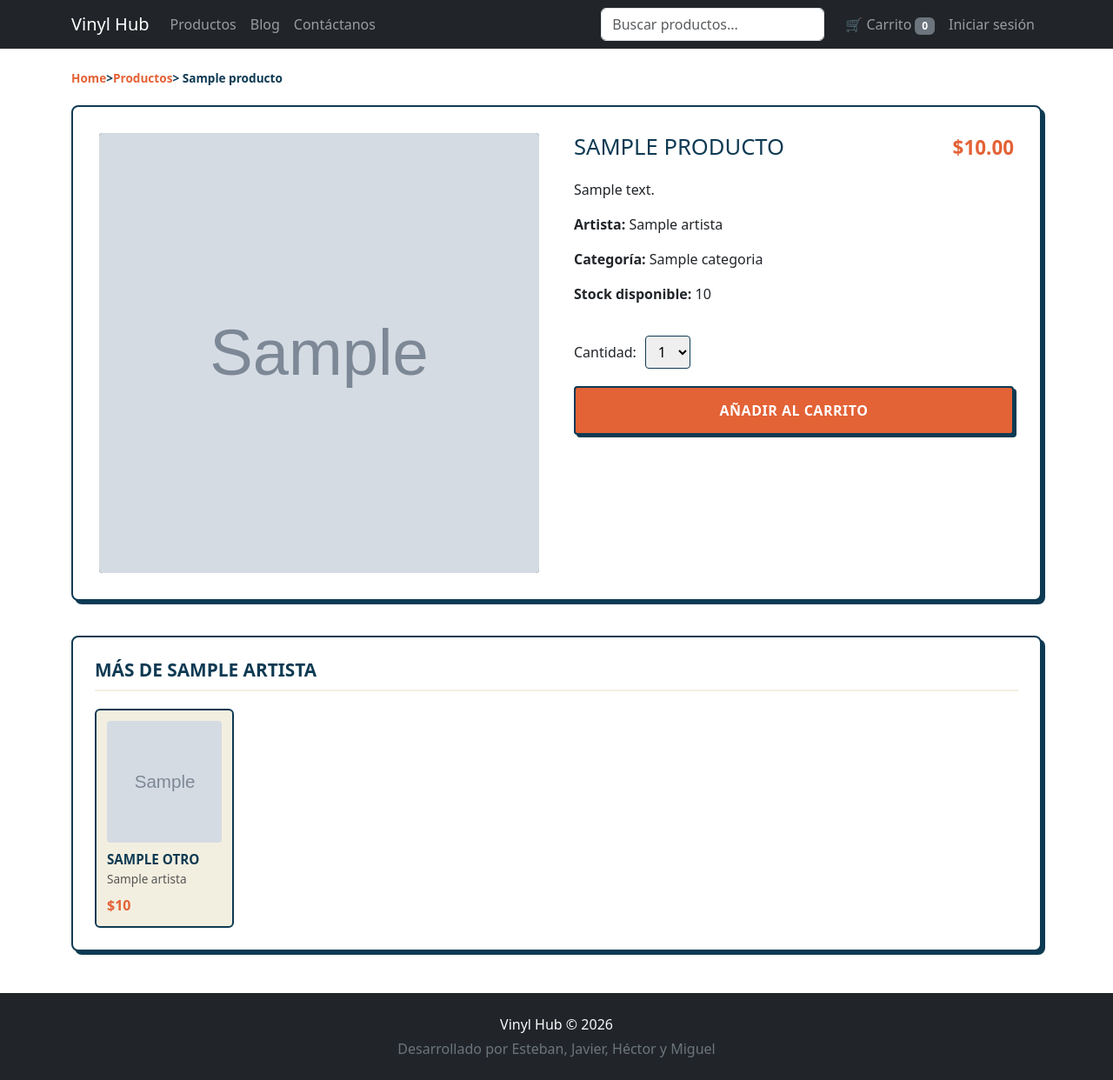
After one commit to Notzeiro/prueba-1-fullstack, a Django app: template templates/productos/detalle.html in a window 1280 px wide. The commit adds this page. Shown: the whole page at 87% size. Run offline with Django 5.2, Linux system fonts and the light colour scheme; tables that the repository leaves empty hold one stand-in row (values such as "Sample post"); the template is opened without the code that fills it: values that come from a table or form of the project are taken from there, most other values are stand-ins (such as "Sample title", 1, 10 or a date in 2020); grey boxes marked "Sample" are stand-in pictures.

Commit message:
Extrae y adapta a Django el diseno de productos que subio javo (lista y detalle), sin la llamada externa a la API de Discogs
Co-Authored-By: Claude Sonnet 5 <noreply@anthropic.com>

```diff
--- a/productos/urls.py
+++ b/productos/urls.py
@@ -5,4 +5,5 @@ app_name = "productos"
 
 urlpatterns = [
     path("", views.index, name="index"),
+    path("<int:pk>/", views.detalle, name="detalle"),
 ]
--- a/productos/views.py
+++ b/productos/views.py
@@ -3,3 +3,8 @@ from django.http import HttpResponse
 
 def index(request):
     return HttpResponse("Productos funcionando")
+
+
+def detalle(request, pk):
+    # TODO: reemplazar por la consulta real: Producto.objects.get(pk=pk)
+    return HttpResponse(f"Detalle del producto {pk} (pendiente de conectar a la base de datos)")
--- /dev/null
+++ b/static/css/productos.css
@@ -0,0 +1,194 @@
+/* ===================== PALETA "VINYL COOL" ===================== */
+:root {
+    --bg-page: #F3EFE0;          /* Crema vintage */
+    --card-bg: #FFFFFF;          /* Blanco para cards */
+    --border-color: #0E3A53;     /* Azul marino, borde estructural */
+    --navy-blue: #0E3A53;
+    --terracotta: #E36236;       /* Precio / acento */
+    --mustard: #E8A246;          /* Hover */
+    --text-primary: #1A1A1A;
+}
+
+/* ===================== HERO (portada de productos) ===================== */
+.hero-banner {
+    display: flex;
+    align-items: center;
+    justify-content: space-between;
+    background-color: var(--card-bg);
+    border: 2px solid var(--border-color);
+    padding: 40px;
+    gap: 30px;
+    margin-bottom: 30px;
+    border-radius: 8px;
+    box-shadow: 4px 4px 0px var(--border-color);
+}
+
+.hero-content { flex: 1; max-width: 500px; }
+
+.hero-content h1 {
+    font-size: 2.2rem;
+    color: var(--navy-blue);
+    margin: 0 0 15px 0;
+    font-weight: 800;
+    text-transform: uppercase;
+    letter-spacing: 1px;
+}
+
+.hero-content p { font-size: .95rem; line-height: 1.5; margin-bottom: 25px; }
+
+.hero-button {
+    display: inline-flex;
+    align-items: center;
+    gap: 8px;
+    padding: 12px 24px;
+    background-color: var(--terracotta);
+    color: #fff;
+    text-decoration: none;
+    font-weight: bold;
+    border-radius: 4px;
+    border: 2px solid var(--text-primary);
+    box-shadow: 3px 3px 0px var(--text-primary);
+    transition: all .2s ease;
+}
+
+.hero-button:hover {
+    background-color: var(--mustard);
+    color: var(--text-primary);
+    transform: translate(-2px, -2px);
+    box-shadow: 5px 5px 0px var(--text-primary);
+}
+
+.hero-image {
+    flex: 1;
+    max-width: 50%;
+    aspect-ratio: 16/9;
+    border: 2px solid var(--text-primary);
+    border-radius: 4px;
+    overflow: hidden;
+}
+.hero-image img { width: 100%; height: 100%; object-fit: cover; display: block; }
+
+/* ===================== GRILLA DE PRODUCTOS ===================== */
+.products-container {
+    display: grid;
+    grid-template-columns: repeat(auto-fit, minmax(220px, 1fr));
+    gap: 20px;
+}
+
+.product-card {
+    background-color: var(--card-bg);
+    padding: 12px;
+    border-radius: 8px;
+    border: 1px solid var(--mustard);
+    display: flex;
+    flex-direction: column;
+    box-shadow: 0 4px 6px rgba(0,0,0,.05);
+    transition: transform .2s ease, box-shadow .2s ease;
+}
+.product-card:hover { transform: translateY(-4px); box-shadow: 0 8px 12px rgba(0,0,0,.1); }
+
+.product-image { width: 100%; aspect-ratio: 16/10; background: var(--navy-blue); border-radius: 4px; overflow: hidden; }
+.product-image img { width: 100%; height: 100%; object-fit: cover; display: block; }
+
+.product-name {
+    display: block;
+    margin: 12px 0 8px;
+    text-align: center;
+    color: var(--navy-blue);
+    text-decoration: none;
+    font-weight: 700;
+}
+.product-name:hover { color: var(--terracotta); text-decoration: underline; }
+
+.product-info { display: flex; justify-content: space-between; align-items: center; margin-top: auto; }
+.product-price { color: #555; font-size: .85rem; text-transform: uppercase; }
+.product-amount { color: var(--terracotta); font-size: 1.1rem; font-weight: bold; }
+
+/* ===================== DETALLE DE PRODUCTO ===================== */
+.breadcrumb { font-size: .85rem; color: var(--navy-blue); margin-bottom: 20px; font-weight: bold; }
+.breadcrumb a { color: var(--terracotta); text-decoration: none; }
+.breadcrumb a:hover { text-decoration: underline; }
+
+.product-detail-container {
+    display: flex;
+    gap: 40px;
+    background-color: var(--card-bg);
+    padding: 30px;
+    border-radius: 8px;
+    border: 2px solid var(--border-color);
+    box-shadow: 4px 4px 0px var(--border-color);
+    margin-bottom: 40px;
+}
+
+.gallery-container { flex: 1; }
+.main-image { width: 100%; aspect-ratio: 1/1; border-radius: 4px; overflow: hidden; background: var(--navy-blue); }
+.main-image img { width: 100%; height: 100%; object-fit: cover; }
+
+.product-info-detail { flex: 1; display: flex; flex-direction: column; }
+.product-header { display: flex; justify-content: space-between; align-items: baseline; margin-bottom: 20px; }
+.product-title { font-size: 1.6rem; color: var(--navy-blue); margin: 0; text-transform: uppercase; }
+.product-header .product-price { font-size: 1.4rem; color: var(--terracotta); font-weight: bold; }
+
+.quantity-container { margin: 20px 0; display: flex; align-items: center; gap: 10px; }
+.quantity-select { padding: 6px 10px; border: 1px solid var(--border-color); border-radius: 4px; }
+
+.btn-add-cart {
+    padding: 14px 20px;
+    background-color: var(--terracotta);
+    color: #fff;
+    border: 2px solid var(--border-color);
+    border-radius: 4px;
+    font-weight: bold;
+    text-transform: uppercase;
+    letter-spacing: .5px;
+    cursor: pointer;
+    box-shadow: 3px 3px 0px var(--border-color);
+    transition: all .2s ease;
+}
+.btn-add-cart:hover {
+    background-color: var(--mustard);
+    color: var(--text-primary);
+    transform: translate(-2px, -2px);
+    box-shadow: 5px 5px 0px var(--border-color);
+}
+
+/* Góndolas de productos relacionados */
+.shelf-section {
+    background-color: var(--card-bg);
+    padding: 25px;
+    border-radius: 8px;
+    border: 2px solid var(--border-color);
+    box-shadow: 4px 4px 0px var(--border-color);
+    margin-bottom: 30px;
+}
+.shelf-title {
+    font-size: 1.3rem;
+    color: var(--navy-blue);
+    margin: 0 0 20px;
+    text-transform: uppercase;
+    font-weight: 800;
+    border-bottom: 2px solid var(--bg-page);
+    padding-bottom: 10px;
+}
+.shelf-grid { display: grid; grid-template-columns: repeat(auto-fill, minmax(160px, 1fr)); gap: 20px; }
+.album-card {
+    background-color: var(--bg-page);
+    border: 2px solid var(--border-color);
+    border-radius: 6px;
+    padding: 12px;
+    text-decoration: none;
+    color: var(--text-primary);
+    display: flex;
+    flex-direction: column;
+    transition: transform .2s ease, box-shadow .2s ease;
+}
+.album-card:hover { transform: translateY(-4px); box-shadow: 3px 3px 0px var(--border-color); border-color: var(--terracotta); }
+.album-card img { width: 100%; height: 140px; object-fit: cover; border-radius: 4px; margin-bottom: 10px; }
+.album-card-title { font-size: .95rem; font-weight: bold; color: var(--navy-blue); margin: 0 0 4px; text-transform: uppercase; white-space: nowrap; overflow: hidden; text-overflow: ellipsis; }
+.album-card-artist { font-size: .85rem; color: #555; margin: 0 0 8px; }
+.album-card-price { font-size: 1rem; font-weight: bold; color: var(--terracotta); margin-top: auto; }
+
+@media (max-width: 768px) {
+    .hero-banner, .product-detail-container { flex-direction: column; padding: 20px; }
+    .hero-content, .hero-image { max-width: 100%; width: 100%; }
+}
--- a/templates/base.html
+++ b/templates/base.html
@@ -8,6 +8,7 @@
 
     <link href="https://cdn.jsdelivr.net/npm/bootstrap@5.3.3/dist/css/bootstrap.min.css" rel="stylesheet">
     <link rel="stylesheet" href="{% static 'css/main.css' %}">
+    {% block extra_css %}{% endblock %}
 </head>
 <body>
 
--- /dev/null
+++ b/templates/productos/detalle.html
@@ -0,0 +1,80 @@
+{% extends "base.html" %}
+{% load static %}
+
+{% block title %}{{ producto.nombre }}{% endblock %}
+
+{% block extra_css %}
+<link rel="stylesheet" href="{% static 'css/productos.css' %}">
+{% endblock %}
+
+{% block content %}
+
+<nav class="breadcrumb">
+    <a href="{% url 'core:home' %}">Home</a> &gt;
+    <a href="{% url 'productos:index' %}">Productos</a> &gt;
+    {{ producto.nombre }}
+</nav>
+
+<div class="product-detail-container">
+
+    <div class="gallery-container">
+        <div class="main-image">
+            {% if producto.imagen %}
+                <img src="{{ producto.imagen.url }}" alt="{{ producto.nombre }}">
+            {% else %}
+                <img src="{% static 'img/DiscoNoEncontrado.jpg' %}" alt="{{ producto.nombre }}">
+            {% endif %}
+        </div>
+    </div>
+
+    <div class="product-info-detail">
+        <div class="product-header">
+            <h1 class="product-title">{{ producto.nombre }}</h1>
+            <span class="product-price">${{ producto.precio }}</span>
+        </div>
+
+        <p>{{ producto.descripcion }}</p>
+        <p><strong>Artista:</strong> {{ producto.artista.nombre_artista }}</p>
+        <p><strong>Categoría:</strong> {{ producto.categoria.nombre|default:"Sin categoría" }}</p>
+        <p><strong>Stock disponible:</strong> {{ producto.stock }}</p>
+
+        <div class="quantity-container">
+            <label for="quantity">Cantidad:</label>
+            <select id="quantity" class="quantity-select">
+                <option value="1">1</option>
+                <option value="2">2</option>
+                <option value="3">3</option>
+            </select>
+        </div>
+
+        <button class="btn-add-cart"
+                data-producto-id="{{ producto.id }}"
+                data-producto-nombre="{{ producto.nombre }}"
+                data-producto-precio="{{ producto.precio }}">
+            Añadir al carrito
+        </button>
+    </div>
+
+</div>
+
+{% if relacionados %}
+<section class="shelf-section">
+    <h2 class="shelf-title">Más de {{ producto.artista.nombre_artista }}</h2>
+    <div class="shelf-grid">
+        {% for otro in relacionados %}
+        <a href="{% url 'productos:detalle' otro.id %}" class="album-card">
+            {% if otro.imagen %}
+                <img src="{{ otro.imagen.url }}" alt="{{ otro.nombre }}">
+            {% else %}
+                <img src="{% static 'img/DiscoNoEncontrado.jpg' %}" alt="{{ otro.nombre }}">
+            {% endif %}
+            <h3 class="album-card-title">{{ otro.nombre }}</h3>
+            <p class="album-card-artist">{{ otro.artista.nombre_artista }}</p>
+            <span class="album-card-price">${{ otro.precio }}</span>
+        </a>
+        {% endfor %}
+    </div>
+</section>
+{% endif %}
+
+{% endblock %}
```
Also changed, not shown: templates/productos/lista.html (added, +44 -0 lines), static/img/DiscoNoEncontrado.jpg (added), static/img/logoHero.jpg (added).
